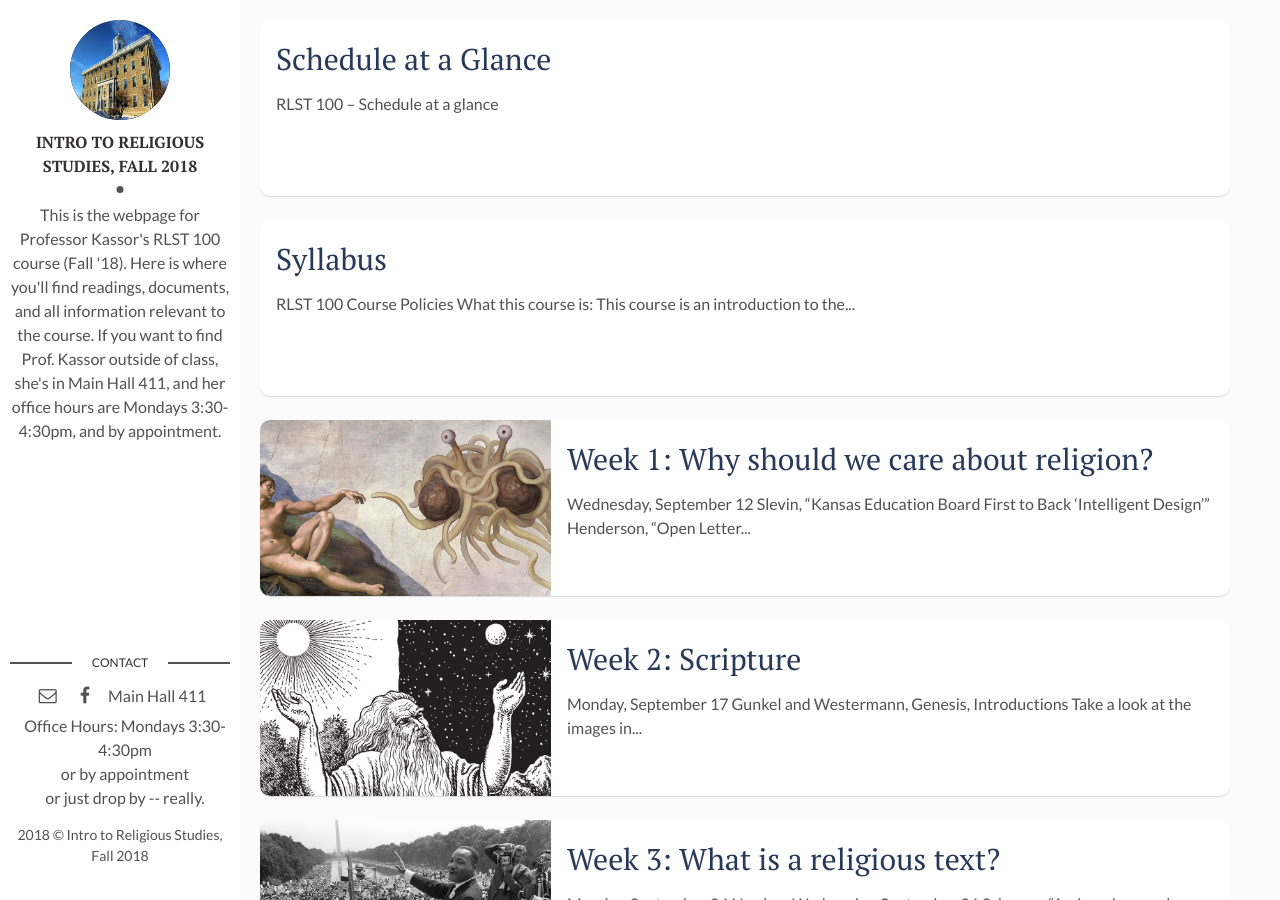
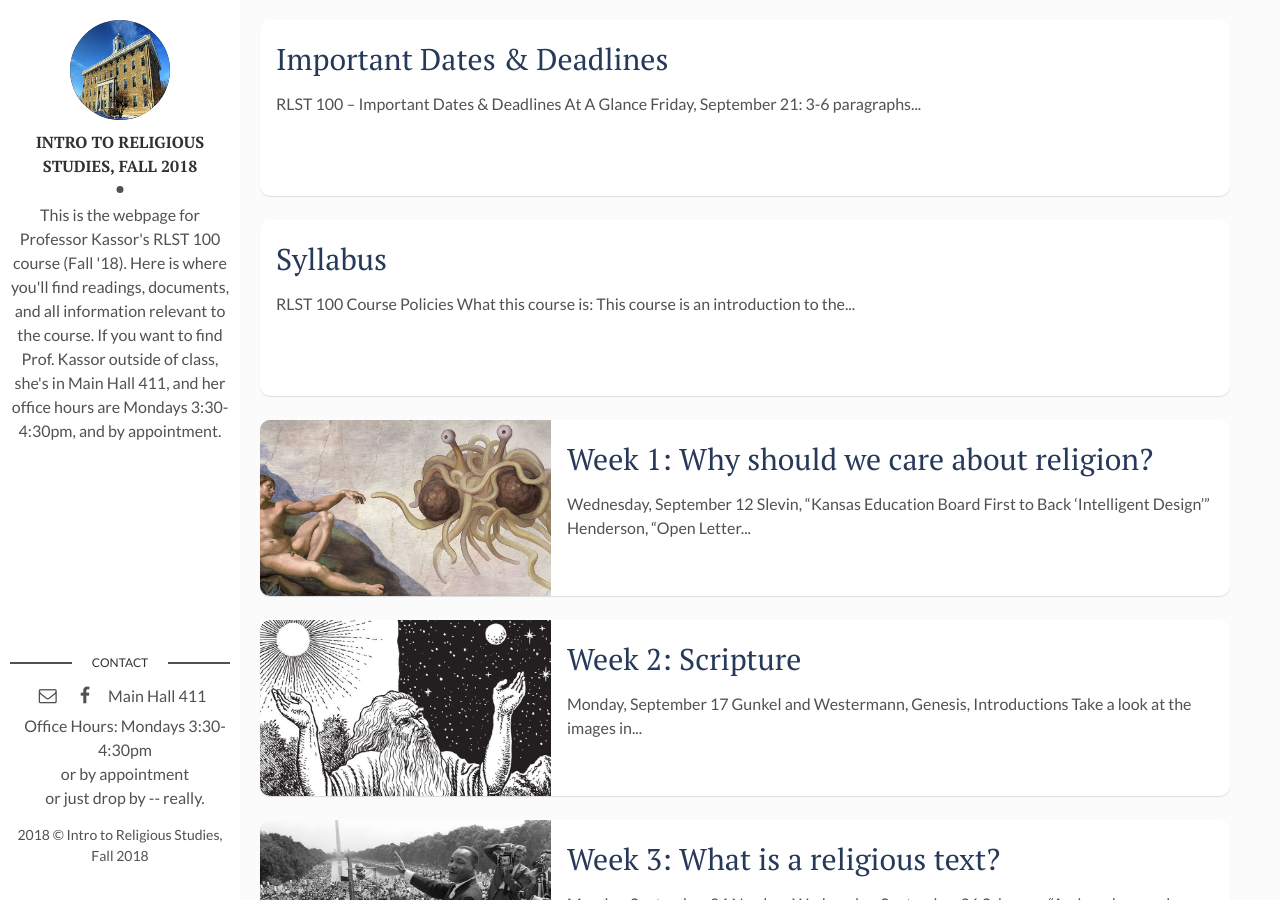
Before and after one commit to ckassor/ckassor.github.io, a Jekyll site: the page built from index.html, in a window 1280 px wide and 900 px high. Built offline with Jekyll 4.4.1, drawn with Linux system fonts in a browser that asks for light colours; the list of posts is cut into pages by our own code; part of the change alters nothing that is shown.

Commit message:
important dates
changed calendar to dates

```diff
--- a/_posts/2017-01-02-calendar.markdown
+++ b/_posts/2017-01-02-calendar.markdown
@@ -1,11 +1,21 @@
 ---
 layout: post
 comments: false
-title: "Schedule at a Glance"
+title: "Important Dates & Deadlines"
 date: 2017-12-15 15:35:00
-description: This is the schedule for the course. Click on any week for details on readings and assignments.
+description: These are important dates to keep in mind this term.
 img:  # Add image post (optional)
 ---
-# RLST 100 -- Schedule at a glance
+# RLST 100 -- Important Dates & Deadlines At A Glance
 
-<iframe src="https://calendar.google.com/calendar/embed?title=RLST%20100%20Schedule&amp;showTabs=0&amp;showCalendars=0&amp;showTz=0&amp;height=600&amp;wkst=1&amp;bgcolor=%23ffffff&amp;src=lg7m4qmc2g0bavajf4v724o32c%40group.calendar.google.com&amp;color=%23182C57&amp;ctz=America%2FChicago" style="border-width:0" width="800" height="600" frameborder="0" scrolling="no"></iframe>
+<b>Friday, September 21:</b> 3-6 paragraphs on images in the ArtStor collection, due via email before the start of class
+
+<b>Friday, October 5:</b> Image presentations in class
+
+<b>Wednesday, October 17:</b> In-class midterm exam
+
+<b>Thursday, October 25:</b> Film screening at 7:00pm
+
+<b>Wednesday, November 7:</b> Group presentations in class
+
+<b>Tuesday, November 20:</b> Final exam due no later than noon
```
Also changed, not shown: 1 other file.
